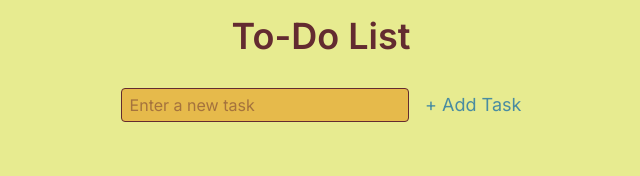
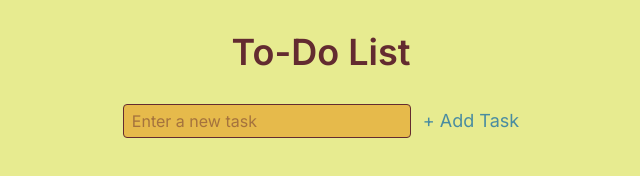
Before and after one commit to kingsley-001-pixel/ToDo-Project, a website: page public/index.html in a window 1280 px wide. Shown: the whole page, without its empty margins (319-959 px from the left). Drawn offline with Linux system fonts and the light colour scheme.

Commit message:
Modified html file and added comments.

```diff
--- a/public/index.html
+++ b/public/index.html
@@ -24,17 +24,16 @@
 </head>
 <body class="bg-bg h-screen flex justify-center text-text font-sans ">
     <div id="container">
-        <h1 class="text-4xl font-semibold text-center mt-4 mb-8  ">To-Do List</h1>
+        <h1 class="text-4xl font-semibold text-center my-8 ">To-Do List</h1>
 
         <!-- INPUT FIELD -->
-        <div>
-        <input class="w-72 border rounded px-2 py-1 bg-[#e6a52e]/70 transition-all-2s-ease-in hover:bg-[#e6a52e] focus:text-amber-100 focus:outline-accent" type="text" id="taskInput" placeholder="Enter a new task">
+        <div class="flex ">
+        <input class="w-72 border rounded px-2 py-1 bg-[#e6a52e]/70 transition-all-2s-ease-in hover:bg-[#e6a52e] focus:text-white" type="text" id="taskInput" placeholder="Enter a new task">
         <button class="ml-3 text-accent/80 text-lg hover:text-accent" id="addTaskBtn">+ Add Task</button>
         </div>
 
         <!-- TASK CONTAINER -->
         <ol class="list-decimal my-8 text-lg space-y-2" id="taskContainer">
-                <!-- <h1 class="text-2xl text-center underline ">Tasks</h1> -->
         </ol>
     </div>
 </body>
```
Also changed, not shown: script.js (+11 -1 lines), public/output.css.
